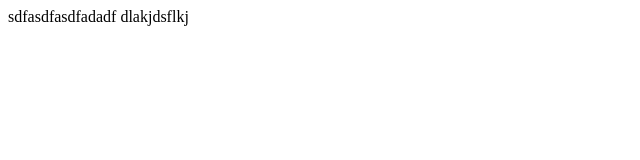
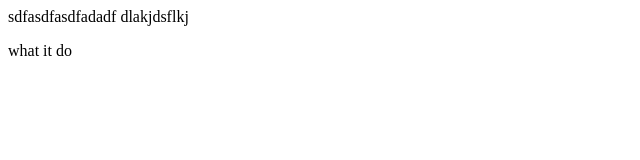
Before and after one commit to 2Kier16/kier-git-project, a plain HTML site: page index.html in a window 1280 px wide. Shown: the full height of the page, 0-640 px from the left. Drawn offline with Linux system fonts and the light colour scheme.

Commit message:
Added new Readme text

```diff
--- a/index.html
+++ b/index.html
@@ -9,5 +9,6 @@
 <body>
     sdfasdfasdfadadf
     dlakjdsflkj
+    <p>what it do</p>
 </body>
 </html>
```
Also changed, not shown: 1 other file.
